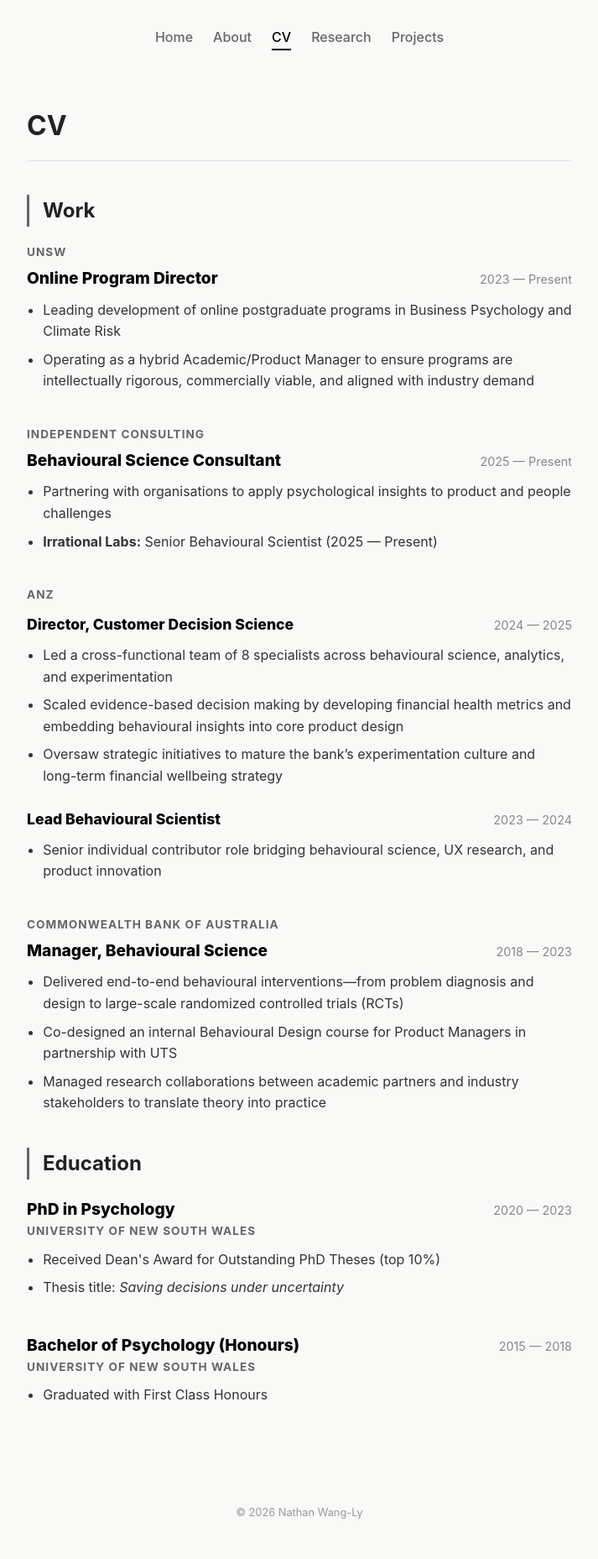
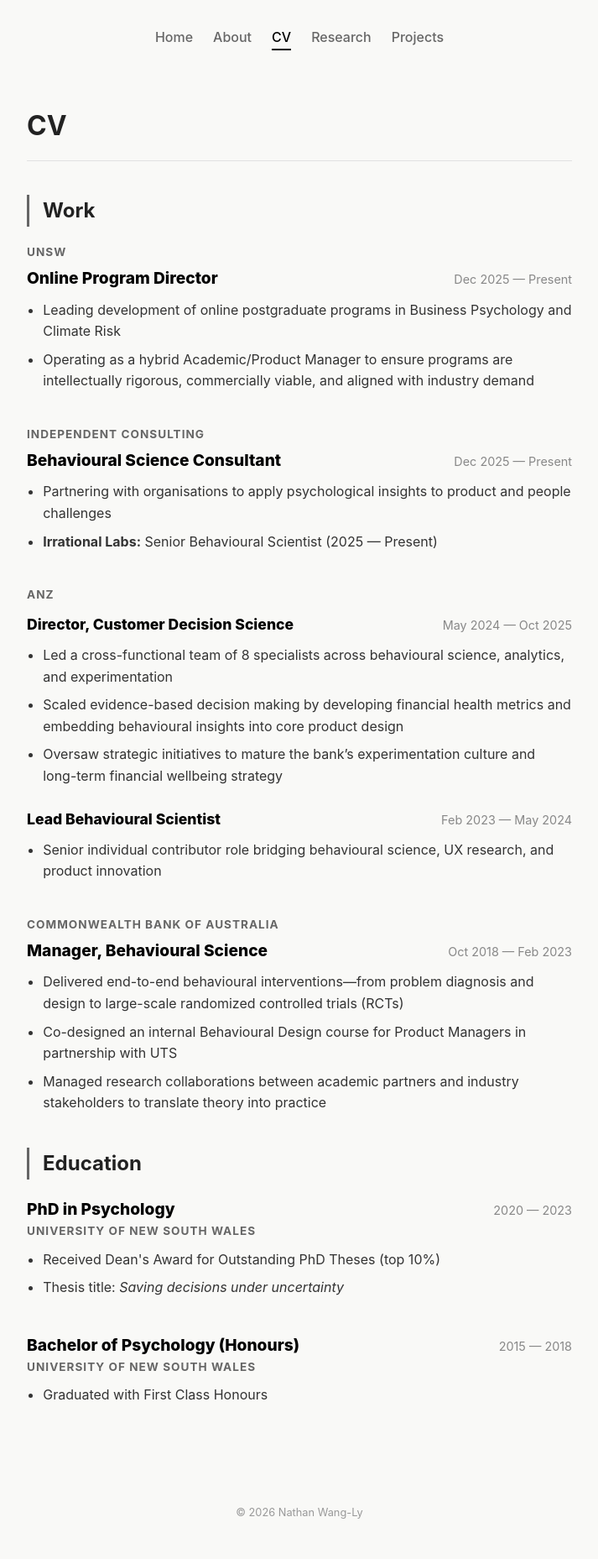
Before and after one commit to nathanwangly/nathanwangly.github.io, a Jekyll site: the page built from cv.md, in a window 1280 px wide. Shown: the whole page at 84% size, without its empty margins (283-996 px from the left). Built offline with Jekyll 4.4.1, drawn with Linux system fonts in a browser that asks for light colours.

Commit message:
Fix dates

```diff
--- a/_data/experience.yml
+++ b/_data/experience.yml
@@ -1,7 +1,7 @@
 work:
 - title: Online Program Director
   company: UNSW
-  years: 2023 — Present
+  years: Dec 2025 — Present
   date_end: 9999
   description:
     - Leading development of online postgraduate programs in Business Psychology and Climate Risk
@@ -9,7 +9,7 @@ work:
 
 - title: Behavioural Science Consultant
   company: Independent Consulting
-  years: 2025 — Present
+  years: Dec 2025 — Present
   date_end: 9999
   description:
     - Partnering with organisations to apply psychological insights to product and people challenges
@@ -19,19 +19,19 @@ work:
   date_end: 2025
   roles:
     - title: Director, Customer Decision Science
-      years: 2024 — 2025
+      years: May 2024 — Oct 2025
       description:
         - Led a cross-functional team of 8 specialists across behavioural science, analytics, and experimentation
         - Scaled evidence-based decision making by developing financial health metrics and embedding behavioural insights into core product design
         - Oversaw strategic initiatives to mature the bank's experimentation culture and long-term financial wellbeing strategy
     - title: Lead Behavioural Scientist
-      years: 2023 — 2024
+      years: Feb 2023 — May 2024
       description:
         - Senior individual contributor role bridging behavioural science, UX research, and product innovation
 
 - title: Manager, Behavioural Science
   company: Commonwealth Bank of Australia
-  years: 2018 — 2023
+  years: Oct 2018 — Feb 2023
   date_end: 2023
   description:
     - Delivered end-to-end behavioural interventions—from problem diagnosis and design to large-scale randomized controlled trials (RCTs)
```
